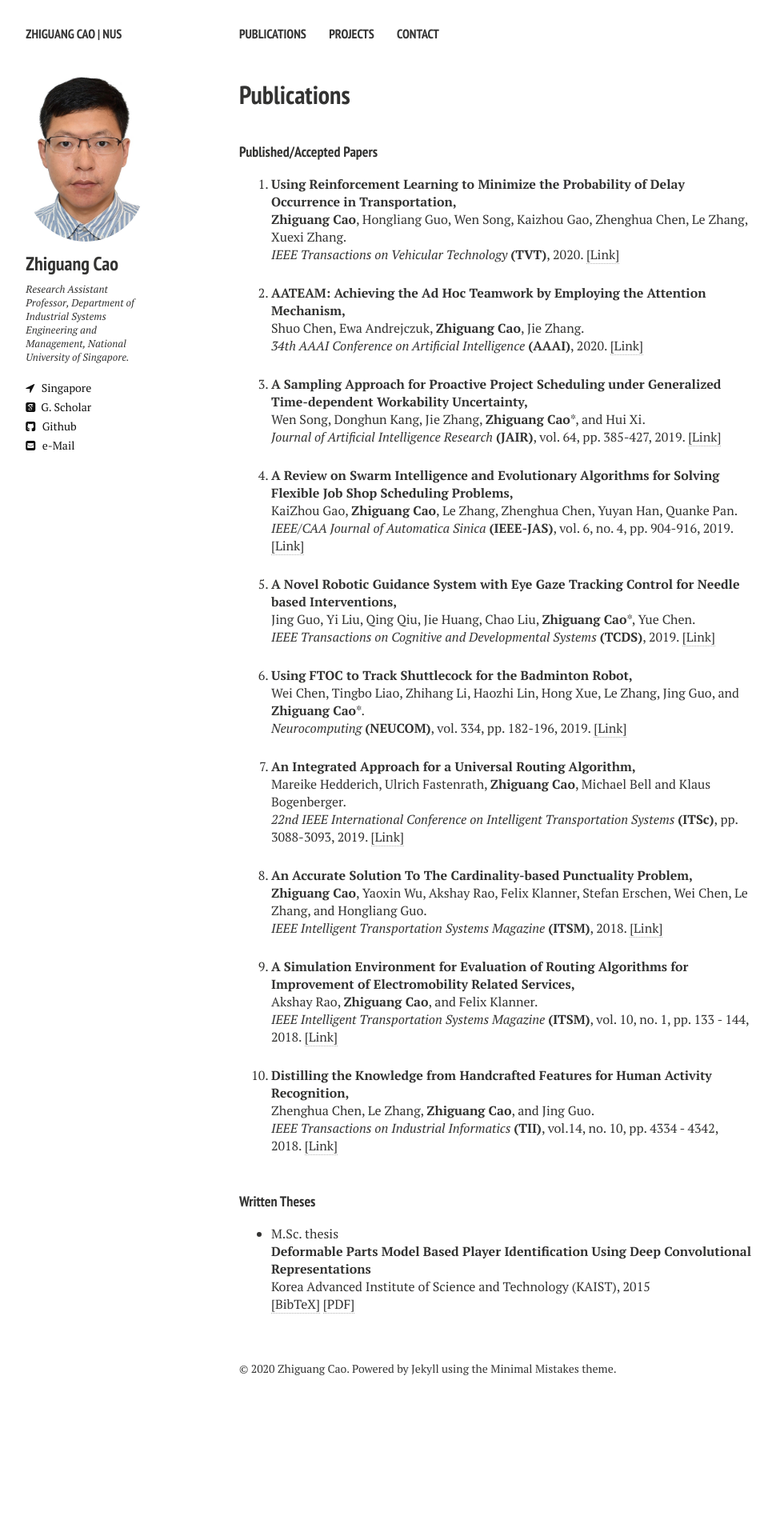
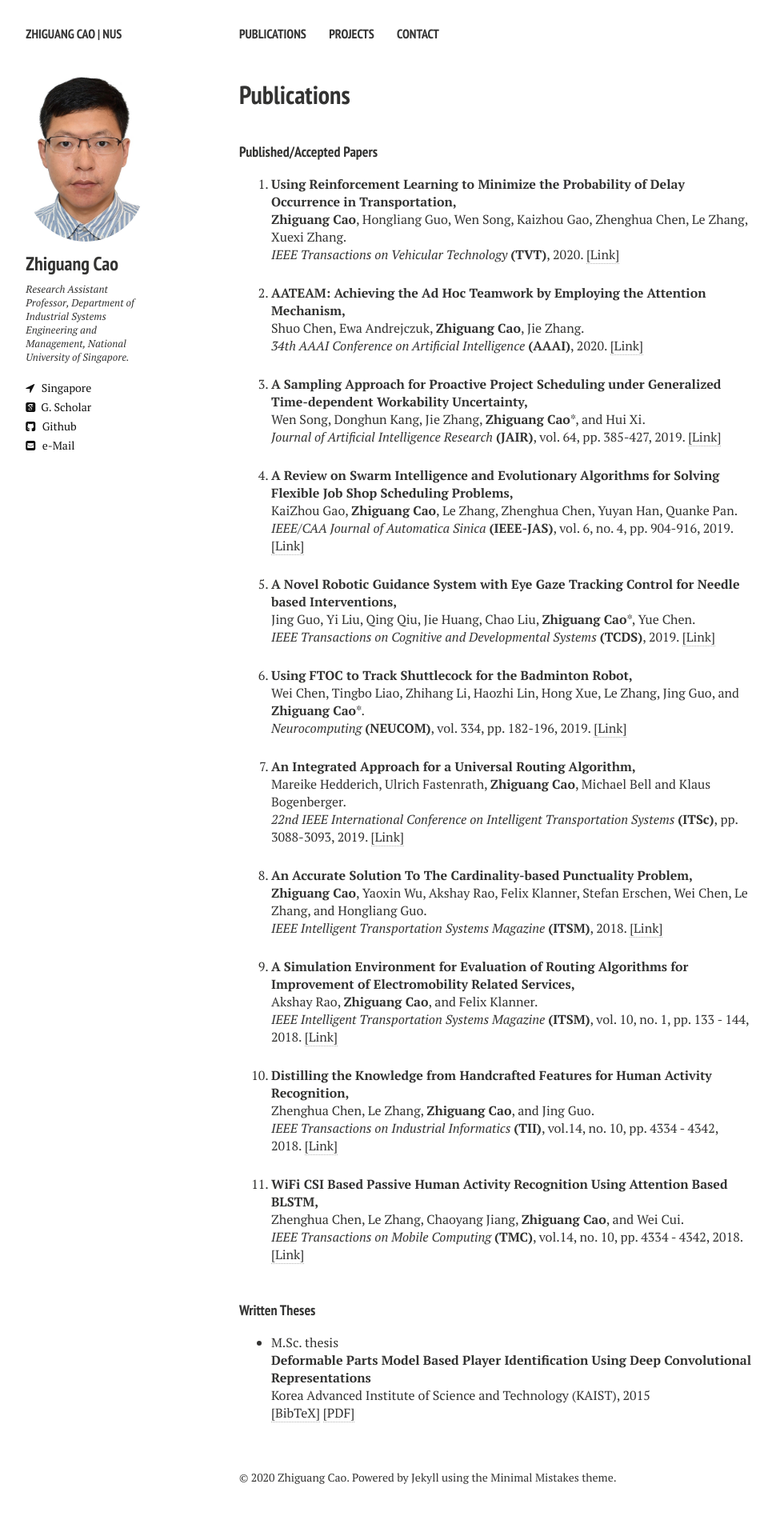
Before and after one commit to zhiguangcaosg/zhiguangcaosg.github.io, a Jekyll site: the page built from publications.md, in a window 1280 px wide. Shown: the whole page at 80% size, without its empty margins (21-991 px from the left). Built offline with Jekyll 4.4.1, drawn with Linux system fonts in a browser that asks for light colours; nearby versions of some CDN libraries; before the commit the page ends 1769 px from its top, so only the background shows below that.

Commit message:
Update publications.html

```diff
--- a/_layouts/publications.html
+++ b/_layouts/publications.html
@@ -170,6 +170,15 @@ div.bibtex pre { font-size: 75%; overflow: auto;  width: 100%; padding: 0em 0em;
 </p>
 </li>
 
+<li>
+<p>
+<b>WiFi CSI Based Passive Human Activity Recognition Using Attention Based BLSTM,</b>
+<br> Zhenghua Chen, Le Zhang, Chaoyang Jiang, <b>Zhiguang Cao</b>, and Wei Cui.<br>
+<i> IEEE Transactions on Mobile Computing</i> <b>(TMC)</b>, vol.14, no. 10, pp. 4334 - 4342, 2018. <a href="https://ieeexplore.ieee.org/document/8514811" target="_blank">[Link]</a>
+</p>
+</li>
+
+
 
 </ol>
 </ul>
```
